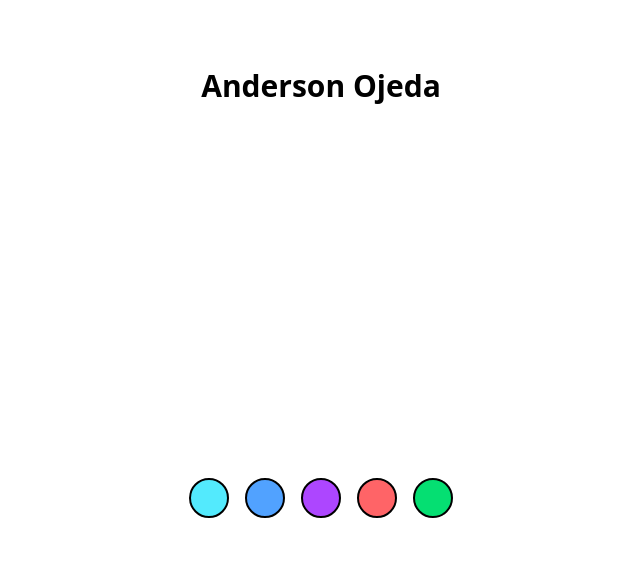
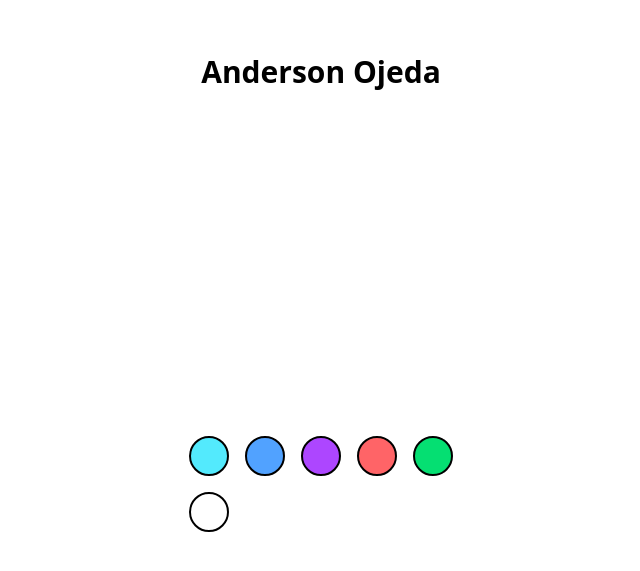
Before and after one commit to AndersonOjeda/portfolio, a Next.js app: page / in a window 1280 px wide. Shown: the part 107-678 px from the top of the page, without its empty margins (319-959 px from the left). Built offline with nearby package versions, Linux system fonts and the light colour scheme.

Commit message:
cambio de paleta

```diff
--- a/src/app/page.tsx
+++ b/src/app/page.tsx
@@ -10,6 +10,7 @@ export default function Home({ searchParams }: { searchParams: { color?: string
         <a href="?color=purple-500" className="w-10 h-10 rounded-full bg-purple-500 border-2 border-black"></a>
         <a href="?color=red-400" className="w-10 h-10 rounded-full bg-red-400 border-2 border-black"></a>
         <a href="?color=green-400" className="w-10 h-10 rounded-full bg-green-400 border-2 border-black"></a>
+        <a href="?color=green-400" className="w-10 h-10 rounded-full bg-amber-300-400 border-2 border-black"></a>
       </div>
     </main>
   );
```
